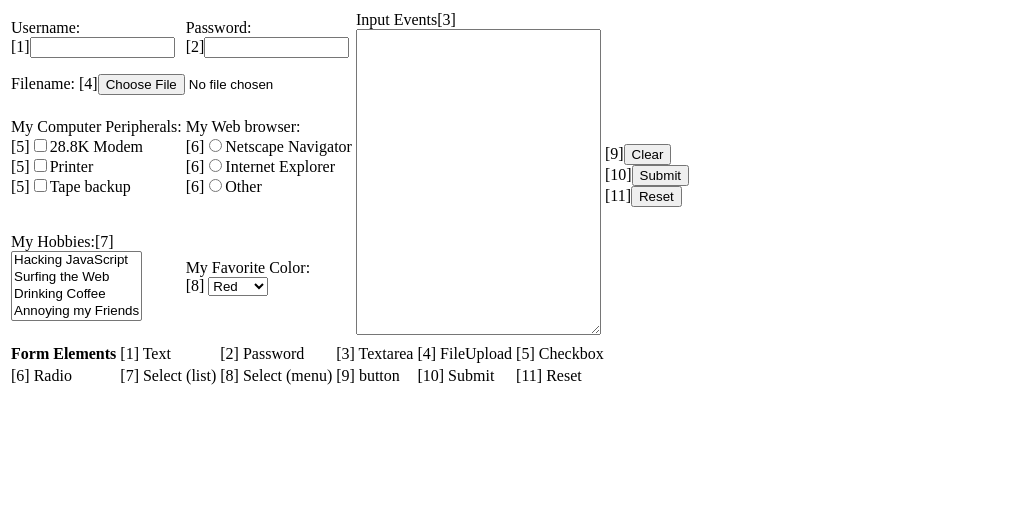
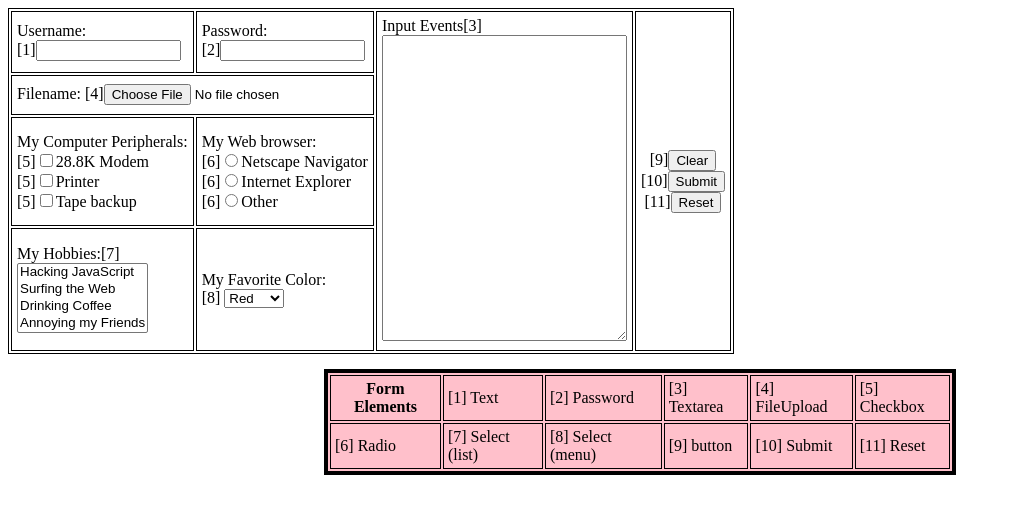
Before and after one commit to PatoBeltran/codebotLab, a plain HTML site: page index.html in a window 1280 px wide. Shown: the whole page, without its empty margins (0-1011 px from the left). Drawn offline with Linux system fonts and the light colour scheme.

Commit message:
css + html

```diff
--- a/app.css
+++ b/app.css
@@ -18,6 +18,12 @@
 	border: 1px solid black;
 }
 
+#div-table-2 {
+	width: 50%;
+	margin: auto;
+	margin-top: 15px;
+}
+
 .center-h {
 	text-align:center;
 }
@@ -25,12 +31,3 @@
 .center-v {
 	vertical-align: center;
 }
-
-.center-div {
-	margin: auto;
-}
-
-#div-table-2 {
-	width: 50%;
-	margin-top: 10px;
-}
--- a/index.html
+++ b/index.html
@@ -7,7 +7,7 @@
     <meta name="viewport" content="width=device-width, initial-scale=1.0, maximum-scale=1, user-scalable=no">
     <link href='http://fonts.googleapis.com/css?family=Open+Sans:300italic,400italic,600italic,700italic,800italic,400,300,600,700,800' rel='stylesheet' type='text/css'>
     <title>CodeBot</title>
-
+    <link rel="stylesheet" href="app.css">
 
     <!-- HTML5 shim and Respond.js IE8 support of HTML5 elements and media queries -->
     <!--[if lt IE 9]>
@@ -24,13 +24,13 @@
   <!-- as long as this notice is retained.                                   -->
 
   <form name="everything">  <!-- A one-of-everything HTML form... -->
-   <table>   <!-- ...in a big HTML table. -->
+   <table id="table-1">   <!-- ...in a big HTML table. -->
      <tr>
        <td>Username:<br/>[1]<input type="text" name="username" size="15"></td>
        <td>Password:<br>[2]<input type="password" name="password" size="15"></td>
        <td rowspan="4">Input Events[3]<br>
          <textarea name="textarea" rows="20" cols="28"></textarea></td>
-       <td rowspan="4" >
+       <td rowspan="4" class="center-v center-h">
          [9]<input type="button" value="Clear" name="clearbutton"><br>
          [10]<input type="submit" name="submitbutton" value="Submit"><br>
          [11]<input type="reset" name="resetbutton" value="Reset"></td></tr>
@@ -61,10 +61,10 @@
          </select></td></tr>
    </table>
   </form>
-  <div >
-    <table>
+  <div id="div-table-2">
+    <table id="table-2">
       <tr>
-        <td ><b>Form Elements</b></td>
+        <td class="center-h"><b>Form Elements</b></td>
         <td>[1] Text</td>  <td>[2] Password</td>  <td>[3] Textarea</td>
         <td>[4] FileUpload</td> <td>[5] Checkbox</td></tr>
       <tr>
```
